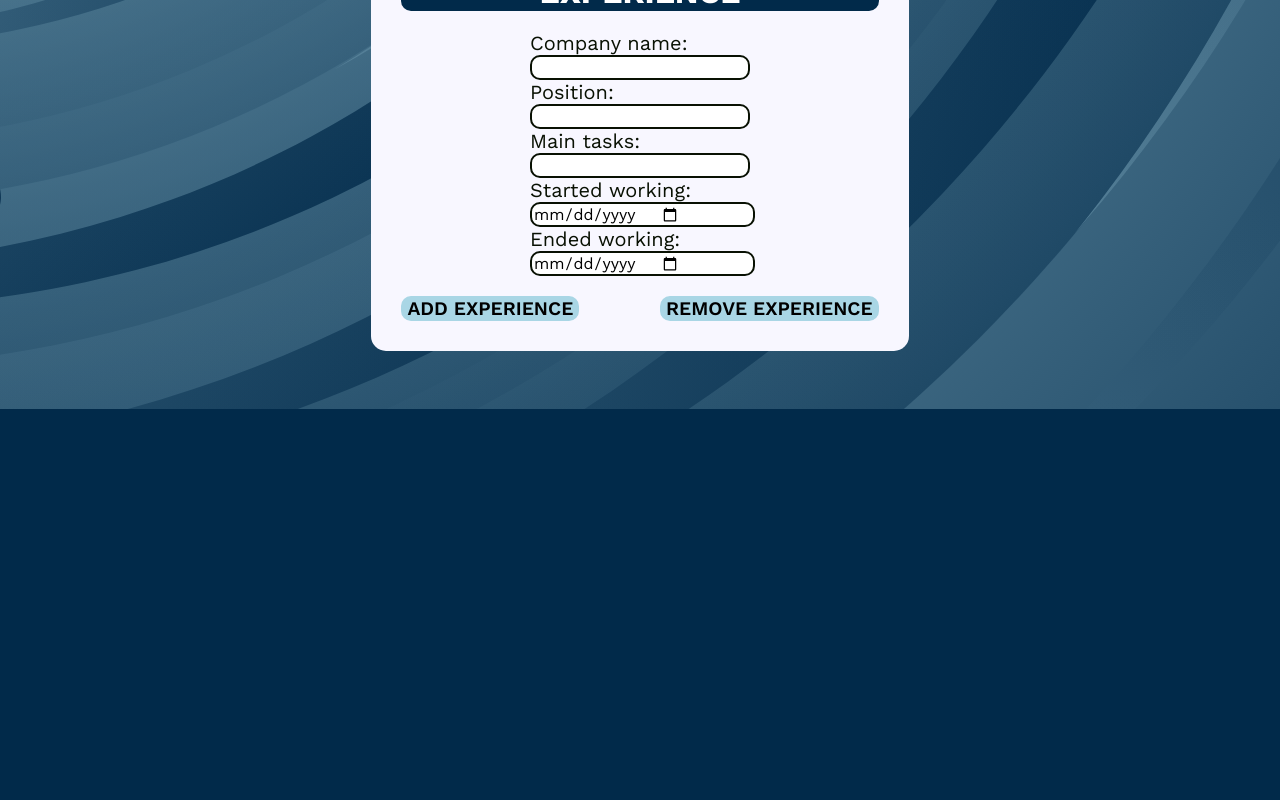
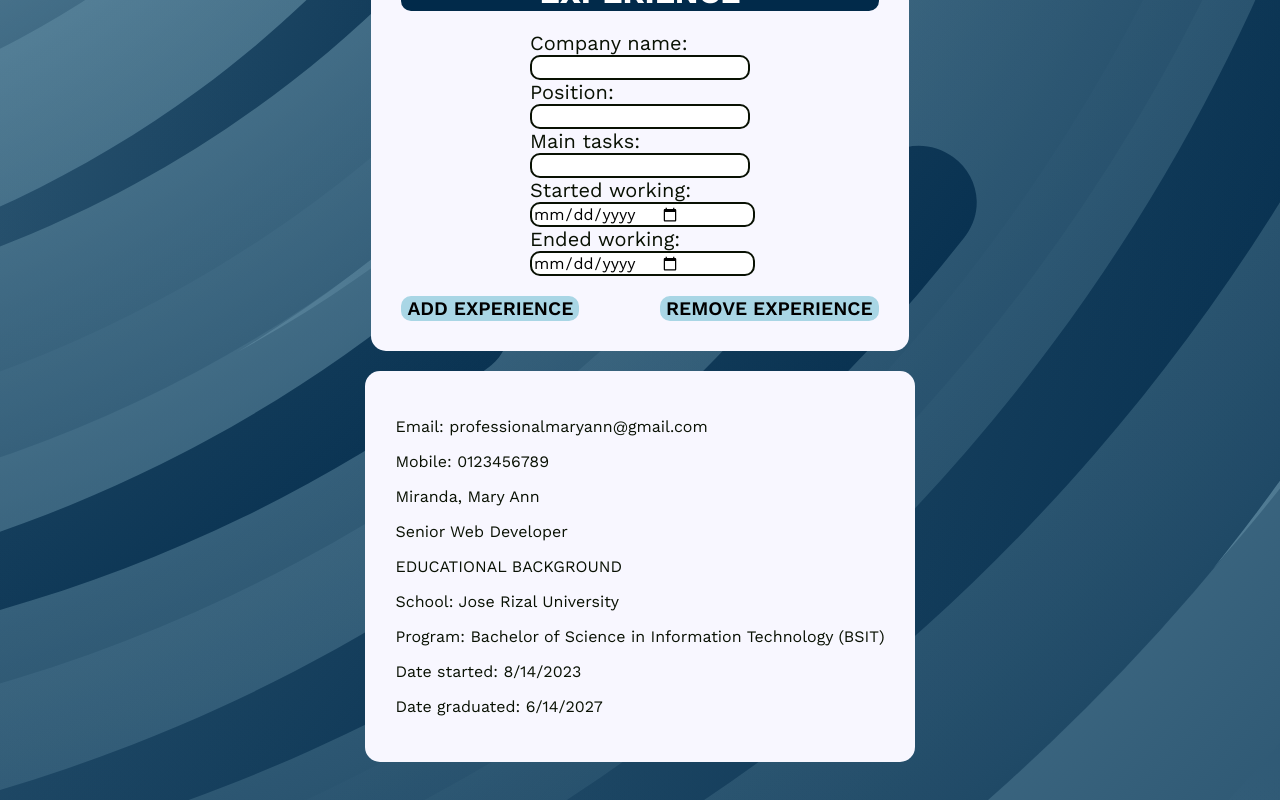
Before and after one commit to maryannintech/cv-project, a React (Create React App) app: page / in a window 1280 px wide. Shown: the part 817-1617 px from the top of the page. Before the commit the page ends 1226 px from the top, so only its background shows below. Built offline with nearby package versions, Linux system fonts and the light colour scheme.

Commit message:
started working with the previewcv.js

```diff
--- a/src/components/PreviewCv.js
+++ b/src/components/PreviewCv.js
@@ -3,7 +3,35 @@ import "../styles/PreviewCv.css";
 import "../styles/Fonts.css";
 
 function PreviewCv() {
-  return <div className="preview-cv"></div>;
+  let genInfo = {
+    firstname: "",
+    lastname: "",
+    title: "",
+    email: "",
+    phonenumber: "",
+  };
+  return (
+    <div className="preview-cv">
+      <div className="genInfo">
+        <p className="email">Email: professionalmaryann@gmail.com</p>
+        <p className="phone-number">Mobile: 0123456789</p>
+        <p className="name">Miranda, Mary Ann</p>
+        <p className="title">Senior Web Developer</p>
+      </div>
+      <p className="educ-title">EDUCATIONAL BACKGROUND</p>
+      <div className="educBG">
+        <p className="school">School: Jose Rizal University</p>
+        <p className="position">
+          Program: Bachelor of Science in Information Technology (BSIT)
+        </p>
+        <div className="school-dates">
+          <p className="school-started">Date started: 8/14/2023</p>
+          <p className="school-graduated">Date graduated: 6/14/2027</p>
+        </div>
+      </div>
+      <div className="expBG"></div>
+    </div>
+  );
 }
 
 export default PreviewCv;
--- a/src/components/Title.js
+++ b/src/components/Title.js
@@ -2,8 +2,7 @@ import React from "react";
 import "../styles/Title.css";
 import "../styles/Fonts.css";
 
-function Title(props) {
-  const { title, tagline } = props;
+function Title({title, tagline}) {
   return (
     <div className="app-name">
       <div className="container">
--- a/src/styles/PreviewCv.css
+++ b/src/styles/PreviewCv.css
@@ -1,3 +1,9 @@
 .preview-cv {
+    background-color: #f8f7ff;
+    width: fit-content;
+    padding: 30px;
+    margin: 0 auto;
+    border-radius: 15px;
+    color: #091103;
     margin-top: 20px;
 }
```
